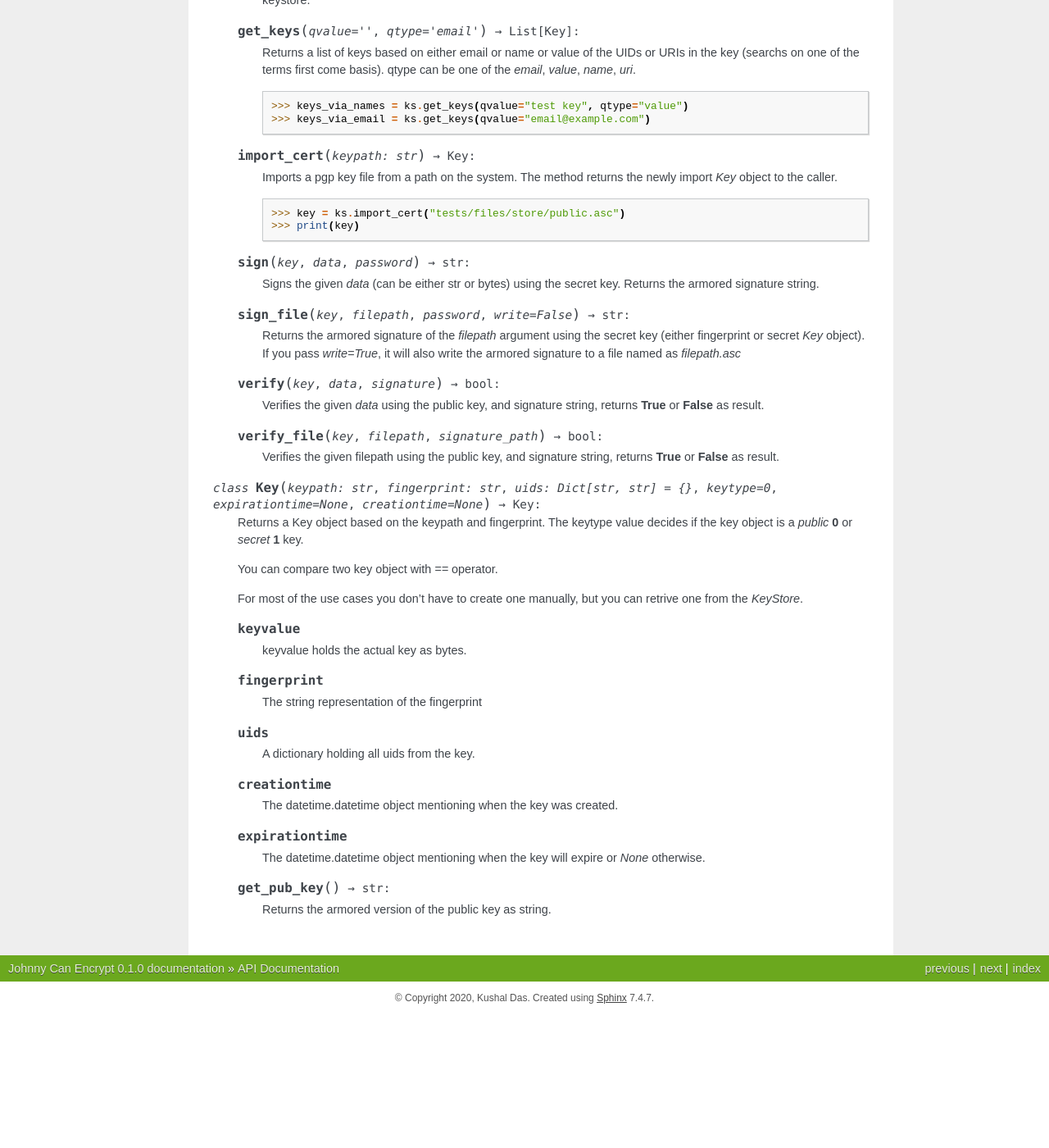
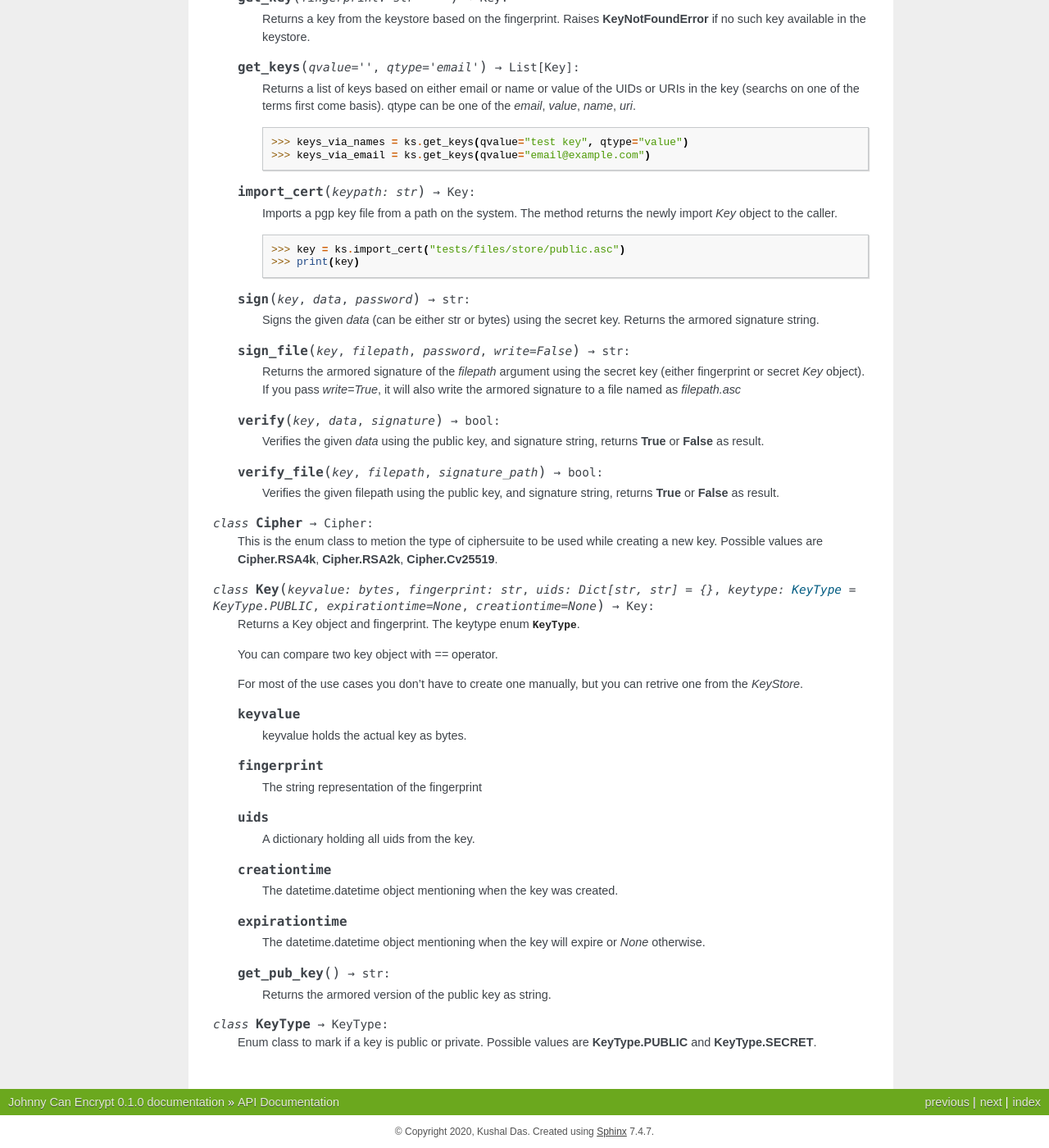
Before and after one commit to kushaldas/johnnycanencrypt, a Sphinx documentation site: the page built from docs/api.rst, in a window 1280 px wide and 1400 px high, scrolled down 1618 px. Shown: the whole window at 82% size. Built offline with Sphinx 7.4.7, drawn with Linux system fonts in a browser that asks for light colours; before the commit the page ends 2855 px from its top, so only the background shows below that; some of the changed text lies outside the part shown.

Commit message:
Documents the enums of the module

```diff
--- a/docs/api.rst
+++ b/docs/api.rst
@@ -27,16 +27,20 @@ For the rest of the documentation we assume that you imported the module as foll
                 >>> "HEXFINGERPRINT" in ks
 
 
-        .. method:: create_newkey(password: str, uid: str = "", ciphersuite: str = "RSA4k", creation: Optional[datetime.datetime] = None, expiration: Optional[datetime.datetime] = None) -> Key:
+        .. method:: create_newkey(password: str, uid: str = "", ciphersuite: Cipher = Cipher.RSA4k, creation: Optional[datetime.datetime] = None, expiration: Optional[datetime.datetime] = None) -> Key:
 
-                Returns the public part of the newly created `Key` in the store directory. You can mention ciphersuite as *RSA2k* or *RSA4k*,
-                or *Cv25519*, while *RSA4k* is the default. You can also provide `datetime.datetime` objects for creation time and expiration
-                time. By default it will use the current time as creation time, and keys don't expire.
+                Returns the public part of the newly created `Key` in the store
+                directory. You can mention ciphersuite :class:`Cipher`  as
+                *Cipher.RSA2k* or *Cipher.RSA4k*, or *Cipher.Cv25519*, while
+                *Cipher.RSA4k* is the default. You can also provide
+                `datetime.datetime` objects for creation time and expiration
+                time. By default it will use the current time as creation time,
+                and keys don't expire.
 
                 ::
 
                         >>> ks = jce.KeyStore("/var/lib/myamazingapp")
-                        >>> newkey = ks.create_newkey("supersecretpassphrasefromdiceware", "test key1 <email@example.com>", "RSA4k")
+                        >>> newkey = ks.create_newkey("supersecretpassphrasefromdiceware", "test key1 <email@example.com>", jce.KeyType.RSA4k)
 
         .. method:: encrypt(keys, data, outputfile="", armor=True) -> bytes:
 
@@ -141,9 +145,14 @@ For the rest of the documentation we assume that you imported the module as foll
                 Verifies the given filepath using the public key, and signature string, returns **True** or **False** as result.
 
 
-.. class:: Key(keypath: str, fingerprint: str, uids: Dict[str, str] = {}, keytype=0, expirationtime=None, creationtime=None) -> Key:
+.. class:: Cipher() -> Cipher:
 
-        Returns a Key object based on the keypath and fingerprint. The keytype value decides if the key object is a `public` **0** or `secret` **1** key.
+        This is the enum class to metion the type of ciphersuite to be used while creating a new key. Possible values are **Cipher.RSA4k**,
+        **Cipher.RSA2k**, **Cipher.Cv25519**.
+
+.. class:: Key(keyvalue: bytes, fingerprint: str, uids: Dict[str, str] = {}, keytype: KeyType=KeyType.PUBLIC, expirationtime=None, creationtime=None) -> Key:
+
+        Returns a Key object  and fingerprint. The keytype enum :class:`KeyType`.
 
         You can compare two key object with `==` operator.
 
@@ -172,3 +181,7 @@ For the rest of the documentation we assume that you imported the module as foll
         .. method:: get_pub_key() -> str:
 
                 Returns the armored version of the public key as string.
+
+.. class:: KeyType() -> KeyType:
+
+        Enum class to mark if a key is public or private. Possible values are **KeyType.PUBLIC** and **KeyType.SECRET**.
```
